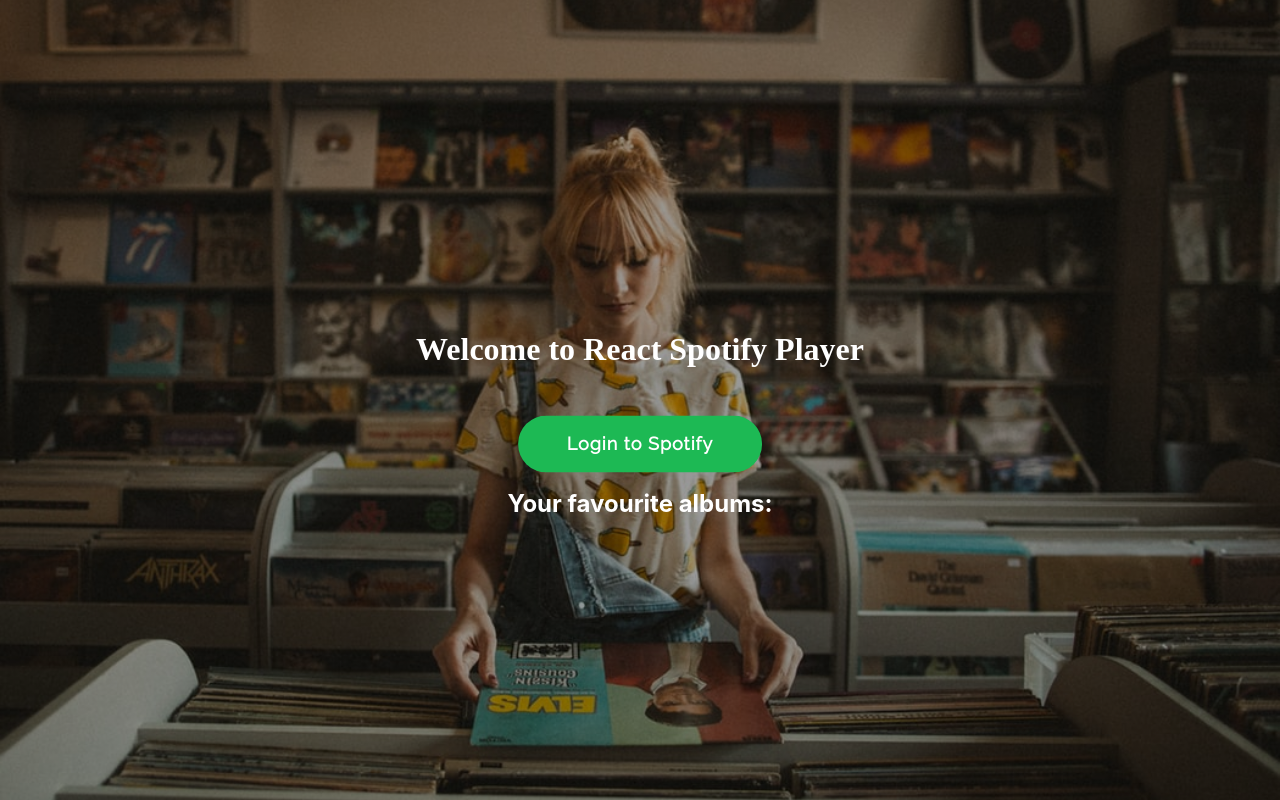
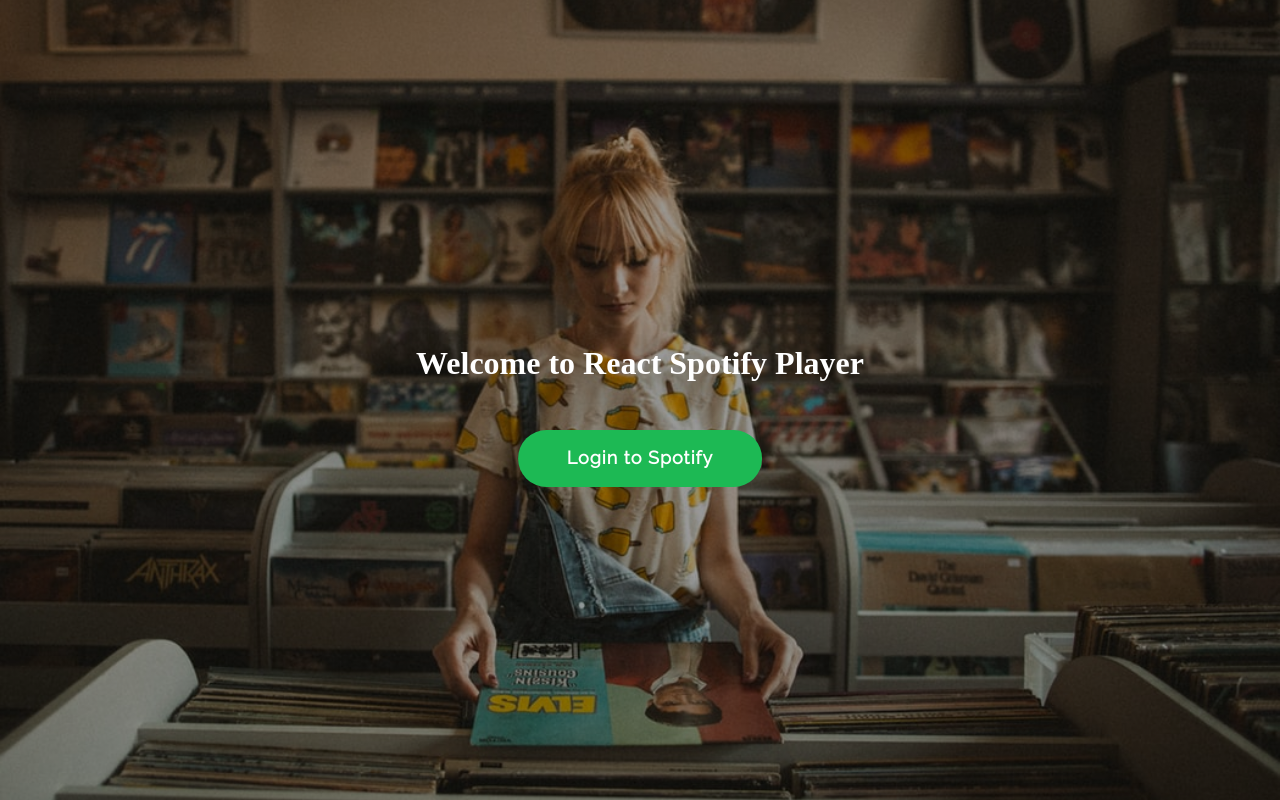
Before and after one commit to itayperry/react_spotify_player, a React (Create React App) app: page /login in a window 1280 px wide. Built offline with nearby package versions, Linux system fonts and the light colour scheme; a web font is replaced by a local one.

Commit message:
fixed text in main page and updated example image

```diff
--- a/src/Login.js
+++ b/src/Login.js
@@ -22,9 +22,6 @@
             Login to Spotify
           </a>
         </button>
-
-        <h2>Your favourite albums:</h2>
-        <div id='albums'></div>
       </div>
     );
   }
```
Also changed, not shown: src/images/example.png.
